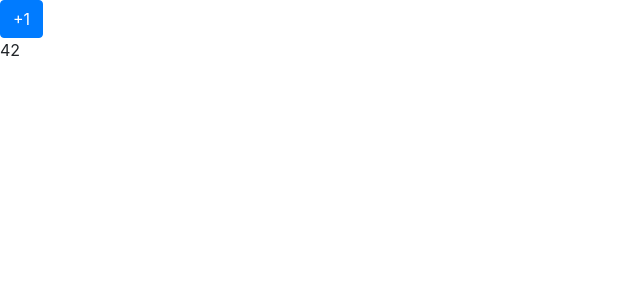
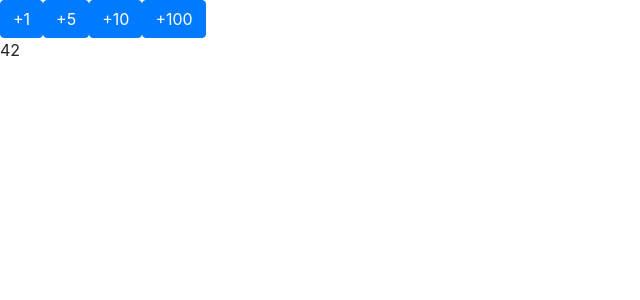
Before and after one commit to oh-jose-vazquez/react-pluralsight, a React (Create React App) app in the folder react-api/: page / in a window 1280 px wide. Shown: the top 300 px of the page, without its empty margins (0-640 px from the left). Built offline with nearby package versions, Linux system fonts and the light colour scheme.

Commit message:
reuse components and pass arguments to handler functions from nested component

```diff
--- a/react-api/src/index.js
+++ b/react-api/src/index.js
@@ -5,25 +5,29 @@ import App from './App';
 import * as serviceWorker from './serviceWorker';
 
 ReactDOM.render(
-    <App2 />,
+  <App2 />,
   document.getElementById('root')
 );
 
 function App2() {
   const [counter, setCounter] = useState(42);
-  const clickHandler = () => setCounter(counter + 1);
+  const clickHandler = (increment) => setCounter(counter + increment);
   return (
     <div>
-      <Button clickHandler={clickHandler} />
+      <Button clickHandler={clickHandler} increment={1} />
+      <Button clickHandler={clickHandler} increment={5} />
+      <Button clickHandler={clickHandler} increment={10} />
+      <Button clickHandler={clickHandler} increment={100} />
       <Display message={counter} />
     </div>
   )
 }
 
 function Button(props) {
+  const handleClick = () => props.clickHandler(props.increment);
   return (
-    <button type="button" class="btn btn-primary" onClick={props.clickHandler}>
-      +1
+    <button type="button" class="btn btn-primary" onClick={handleClick}>
+      +{props.increment}
     </button>
   )
 }
```
